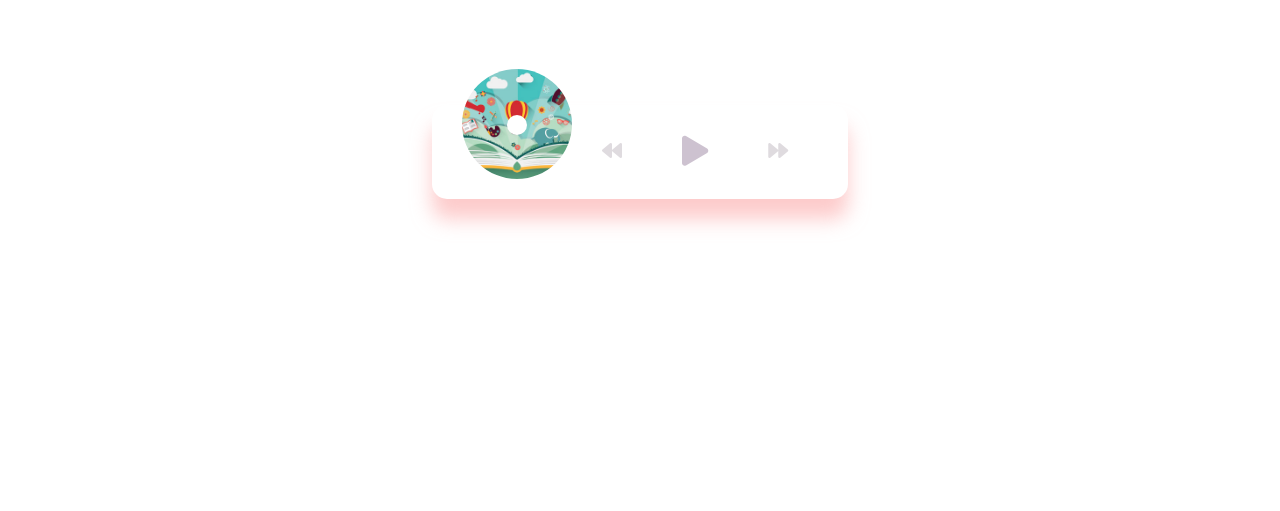
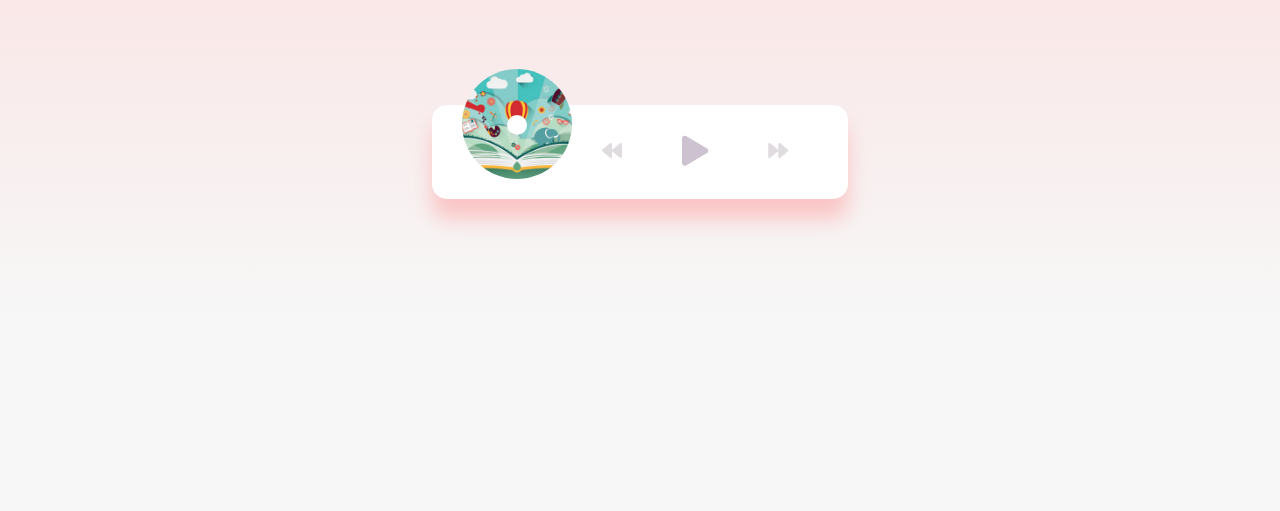
Before and after one commit to infinitelinks/media, a plain HTML site: page index.html in a window 1280 px wide. Shown: the part 289-800 px from the top of the page. Drawn offline with Linux system fonts and the light colour scheme; files whose address does not match are found by name.

Commit message:
Update style.css

```diff
--- a/style.css
+++ b/style.css
@@ -5,7 +5,11 @@
 }
 
 body {
-  background-colour: #0D0D3C;
+  background-image: linear-gradient(
+    0deg,
+    rgba(247, 247, 247, 1) 23.8%,
+    rgba(252, 221, 221, 1) 92%
+  );
   height: 100vh;
   display: flex;
   flex-direction: column;
```
